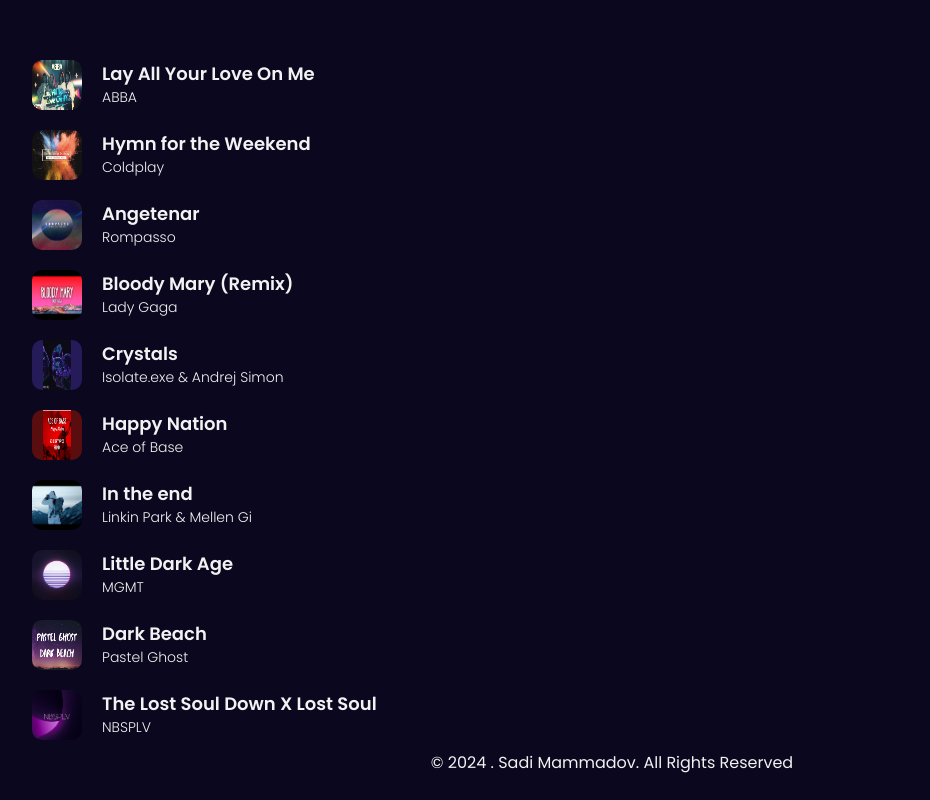
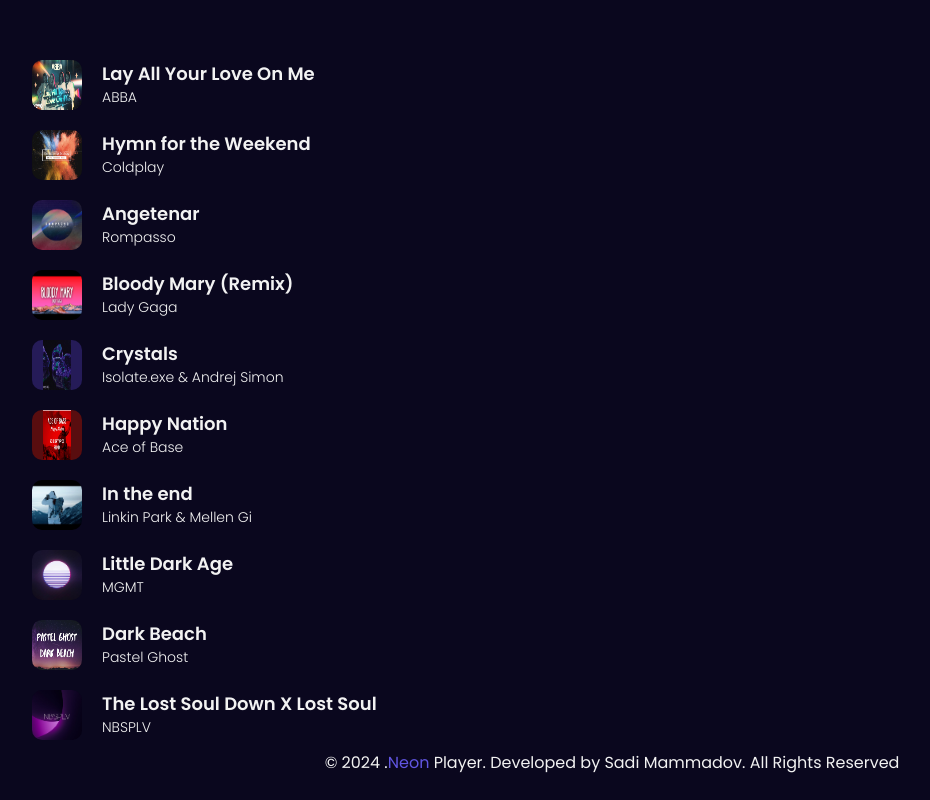
Before and after one commit to Sedi98/NeonMusicPlayer, a plain HTML site: page index.html in a window 1280 px wide. Shown: the whole page, without its empty margins (28-958 px from the left). Drawn offline with nearby package versions, Linux system fonts and the light colour scheme.

Commit message:
fixed footer & fixed responsive design

```diff
--- a/index.html
+++ b/index.html
@@ -16,7 +16,7 @@
         <!-- <div class="listItem"></div> -->
       </div>
       <div class="musicPlayer">
-        <div style="visibility: hidden;">
+        <div style="visibility: hidden">
           <div class="playerInfo">
             <h3 class="musicNameText"></h3>
             <p class="artistNameText"></p>
@@ -25,18 +25,19 @@
             <div class="progress"></div>
           </div>
           <div class="PlayerButtons">
-
-                <div class="prevTrackBtn"><i class='bx bx-skip-previous' ></i></div>
-                <div class="playBtn"> <i class='bx bx-pause'></i></div>
-                <div class="nxtTrackBtn"><i class='bx bx-skip-next' ></i></div>
-
+            <div class="prevTrackBtn"><i class="bx bx-skip-previous"></i></div>
+            <div class="playBtn"><i class="bx bx-pause"></i></div>
+            <div class="nxtTrackBtn"><i class="bx bx-skip-next"></i></div>
           </div>
-
         </div>
-
       </div>
     </section>
-    <foot class="footer"> &copy;  2024 . Sadi Mammadov.  All Rights Reserved</foot>
+    <foot class="footer">
+      <p>
+        &copy; 2024 .<span class="footerSpan">Neon </span> Player. Developed by
+        Sadi Mammadov. All Rights Reserved
+      </p>
+    </foot>
 
     <script src="./scripts/variables.js"></script>
     <script src="./scripts/main.js"></script>
--- a/styles/style.css
+++ b/styles/style.css
@@ -208,6 +208,11 @@ body {
   color: #f2f2f2;
 }
 
+
+.footerSpan {
+  color: #6156e2;
+}
+
 @media screen and (max-width: 600px) {
   body {
     padding: 10px;
```
Lines whose indentation alone changed are shown as unchanged.
